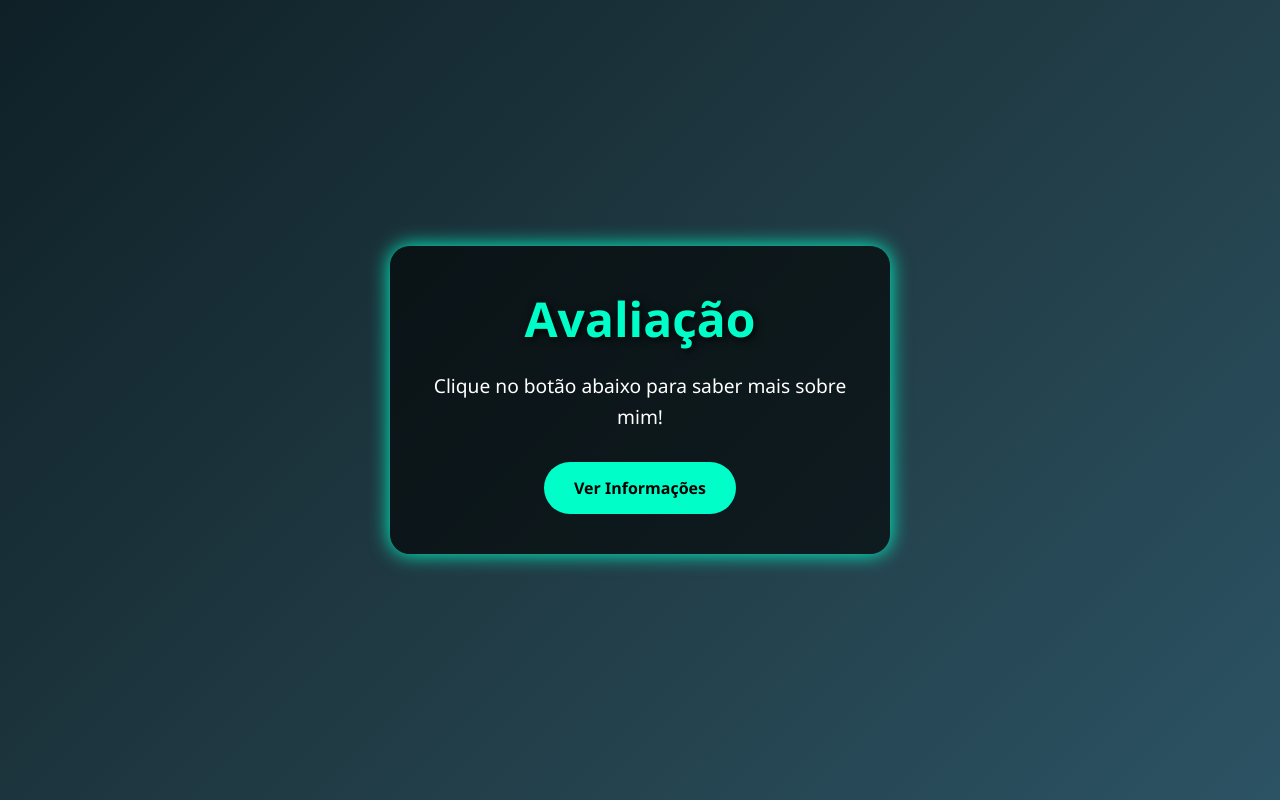
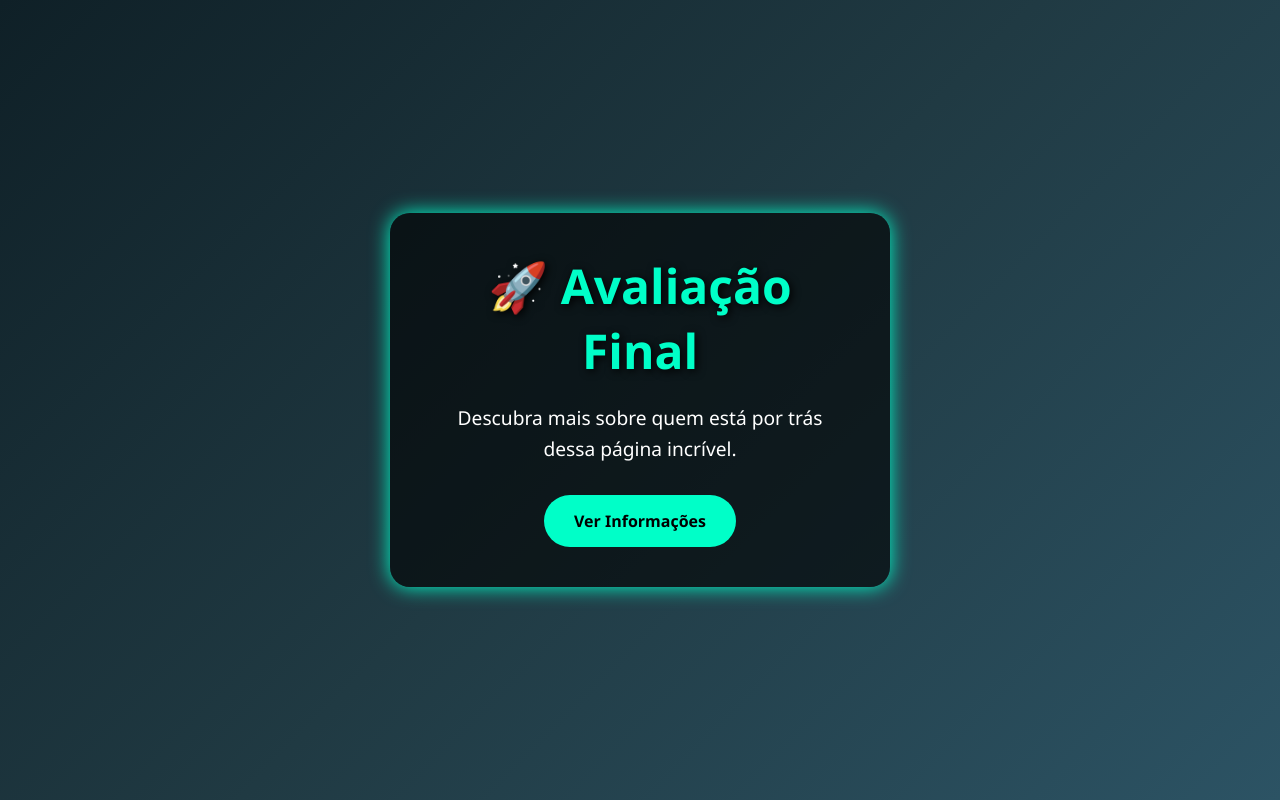
Before and after one commit to neajo/avalia-o_jean, a plain HTML site: page index.html in a window 1280 px wide. Drawn offline with Linux system fonts and the light colour scheme.

Commit message:
Update index.html

```diff
--- a/index.html
+++ b/index.html
@@ -1,16 +1,21 @@
 <!DOCTYPE html>
 <html lang="pt-BR">
 <head>
-  <meta charset="UTF-8">
-  <meta name="viewport" content="width=device-width, initial-scale=1.0">
+  <meta charset="UTF-8" />
+  <meta name="viewport" content="width=device-width, initial-scale=1.0" />
   <title>Avaliação</title>
-  <link rel="stylesheet" href="style.css">
+  <link rel="stylesheet" href="style.css" />
+  <style>
+    @import url('https://fonts.googleapis.com/css2?family=Orbitron:wght@600&display=swap');
+  </style>
 </head>
 <body class="pagina-inicial">
-  <div class="container">
-    <h1>Avaliação</h1>
-    <p class="subtexto">Clique no botão abaixo para saber mais sobre mim!</p>
-    <a href="sobre.html" class="botao">Ver Informações</a>
+  <div class="fundo-animado"></div>
+
+  <div class="container animar-entrada">
+    <h1 class="titulo">🚀 Avaliação Final</h1>
+    <p class="subtexto">Descubra mais sobre quem está por trás dessa página incrível.</p>
+    <a href="sobre.html" class="botao neon">Ver Informações</a>
   </div>
 </body>
 </html>
```
